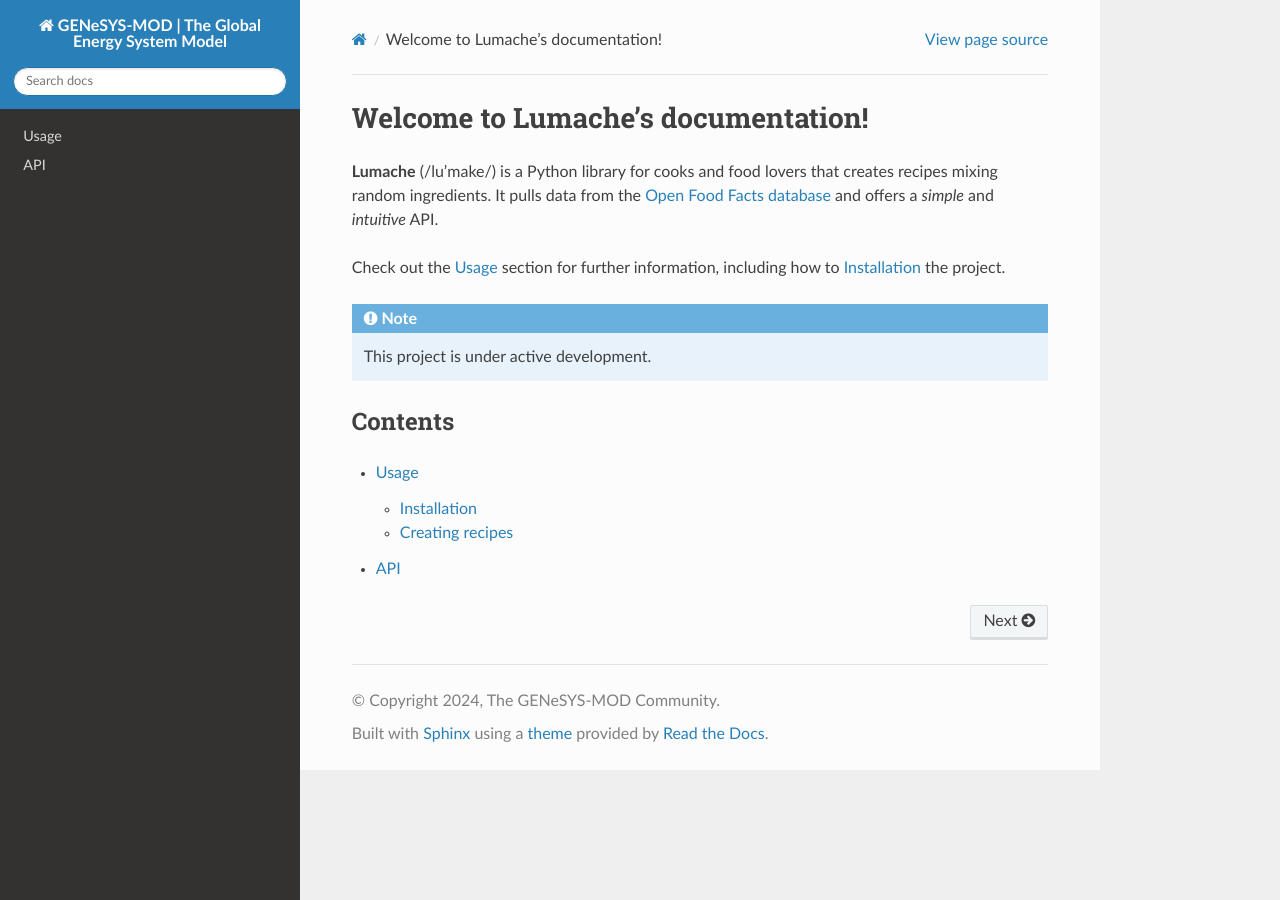
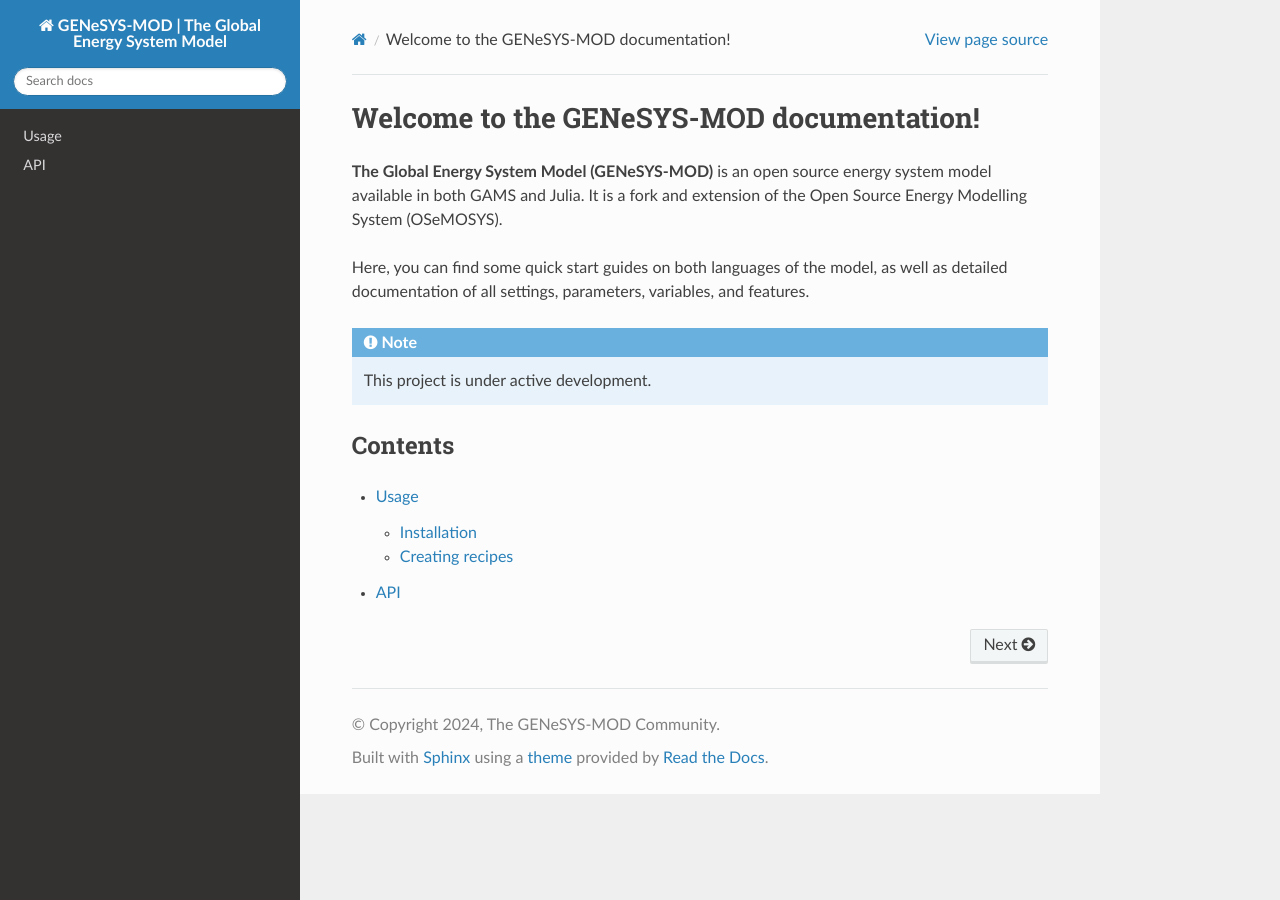
Before and after one commit to GENeSYS-MOD/GENeSYS_MOD.readthedocs, a Sphinx documentation site: the page built from docs/source/index.rst, in a window 1280 px wide. Built offline with Sphinx 7.4.7 and the Read the Docs theme 3.1.0, drawn with Linux system fonts in a browser that asks for light colours.

Commit message:
Update index.rst

```diff
--- a/docs/source/index.rst
+++ b/docs/source/index.rst
@@ -1,13 +1,9 @@
-Welcome to Lumache's documentation!
+Welcome to the GENeSYS-MOD documentation!
 ===================================
 
-**Lumache** (/lu'make/) is a Python library for cooks and food lovers
-that creates recipes mixing random ingredients.
-It pulls data from the `Open Food Facts database <https://world.openfoodfacts.org/>`_
-and offers a *simple* and *intuitive* API.
+**The Global Energy System Model (GENeSYS-MOD)** is an open source energy system model available in both GAMS and Julia. It is a fork and extension of the Open Source Energy Modelling System (OSeMOSYS).
 
-Check out the :doc:`usage` section for further information, including
-how to :ref:`installation` the project.
+Here, you can find some quick start guides on both languages of the model, as well as detailed documentation of all settings, parameters, variables, and features.
 
 .. note::
 
```
